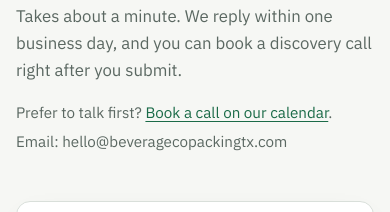
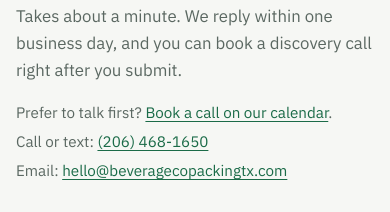
Before and after one commit to LeifHansen/Tx-Coman-marketing-site, a plain HTML site: page index.html in a window 390 px wide. Shown: the part 8652-8864 px from the top of the page. Drawn offline with Linux system fonts and the light colour scheme.

Commit message:
Add phone number to schema and contact section
Co-Authored-By: Claude Fable 5.1 <noreply@anthropic.com>
Claude-Session: https://claude.ai/code/session_01689KdRQ3zimbZLkmCJMRLj

```diff
--- a/index.html
+++ b/index.html
@@ -34,7 +34,7 @@
       "name": "Texas Hemp Co-Pack",
       "description": "Hemp-derived THC and CBD co-packing and co-manufacturing in Texas: cans, bottles, 750 ml bottles, gummies and capsules with low minimum order quantities.",
       "url": "https://beveragecopackingtx.com/",
-      "telephone": "+1-512-000-0000",
+      "telephone": "+1-206-468-1650",
       "email": "hello@beveragecopackingtx.com",
       "image": "https://beveragecopackingtx.com/assets/og-image.png",
       "address": { "@type": "PostalAddress", "addressRegion": "TX", "addressCountry": "US" },
@@ -317,7 +317,8 @@
         <p class="lead">Takes about a minute. We reply within one business day, and you can book a discovery call right after you submit.</p>
         <div class="contact-meta">
           <span>Prefer to talk first? <a href="#" data-calendar target="_blank" rel="noopener">Book a call on our calendar</a>.</span>
-          <span>Email: hello@beveragecopackingtx.com</span>
+          <span>Call or text: <a href="tel:+12064681650">(206) 468-1650</a></span>
+          <span>Email: <a href="mailto:hello@beveragecopackingtx.com">hello@beveragecopackingtx.com</a></span>
         </div>
       </div>
 
```
